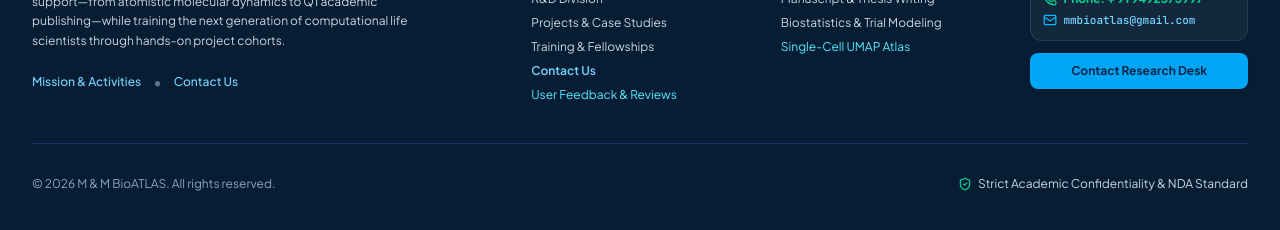
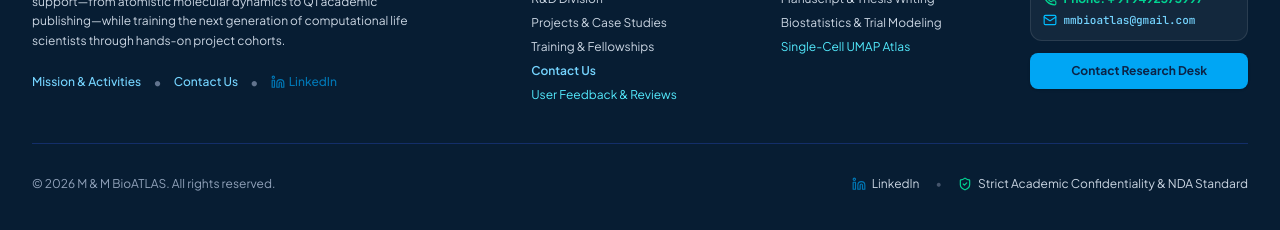
Before and after one commit to mannemunikumar/mmbioatlas, a React (Vite) app: page / in a window 1280 px wide. Shown: the part 6111-6341 px from the top of the page. Built offline with nearby package versions, Linux system fonts and the light colour scheme; no server answers.

Commit message:
feat: update and centralize LinkedIn company profile link
Standardize the M & M BioATLAS LinkedIn URL across all components and add a dedicated link to the footer for improved social connectivity.

```diff
--- a/src/components/ContactPage.tsx
+++ b/src/components/ContactPage.tsx
@@ -1032,7 +1032,7 @@ export const ContactPage: React.FC<ContactPageProps> = ({
 
             <div className="grid grid-cols-2 gap-2.5 pt-1">
               <a
-                href="https://www.linkedin.com"
+                href="https://www.linkedin.com/company/mmbioatlas/?viewAsMember=true"
                 target="_blank"
                 rel="noopener noreferrer"
                 className="flex items-center gap-2.5 p-2.5 rounded-xl bg-white/10 hover:bg-[#0077b5] border border-white/10 transition group"
--- a/src/components/Footer.tsx
+++ b/src/components/Footer.tsx
@@ -4,7 +4,8 @@ import { AtlasView } from '../types';
 import {
   ShieldCheck,
   PhoneCall,
-  Mail
+  Mail,
+  Linkedin
 } from 'lucide-react';
 import { LEADERSHIP_CONTACT } from '../data/organizationData';
 
@@ -39,6 +40,17 @@ export const Footer: React.FC<FooterProps> = ({ onSelectView, onOpenBrandKit, on
               >
                 <span>Contact Us</span>
               </button>
+              <span className="text-slate-500">•</span>
+              <a
+                href="https://www.linkedin.com/company/mmbioatlas/?viewAsMember=true"
+                target="_blank"
+                rel="noopener noreferrer"
+                className="text-xs text-[#0077b5] hover:text-sky-300 flex items-center gap-1 transition font-medium"
+                title="Follow M & M BioATLAS on LinkedIn"
+              >
+                <Linkedin className="w-3.5 h-3.5" />
+                <span>LinkedIn</span>
+              </a>
             </div>
           </div>
 
@@ -213,6 +225,16 @@ export const Footer: React.FC<FooterProps> = ({ onSelectView, onOpenBrandKit, on
             &copy; {new Date().getFullYear()} M &amp; M BioATLAS. All rights reserved.
           </div>
           <div className="flex items-center gap-4">
+            <a
+              href="https://www.linkedin.com/company/mmbioatlas/?viewAsMember=true"
+              target="_blank"
+              rel="noopener noreferrer"
+              className="flex items-center gap-1.5 text-slate-300 hover:text-white transition"
+            >
+              <Linkedin className="w-3.5 h-3.5 text-[#0077b5]" />
+              <span>LinkedIn</span>
+            </a>
+            <span className="text-slate-600">•</span>
             <span className="flex items-center gap-1.5 text-slate-300">
               <ShieldCheck className="w-3.5 h-3.5 text-emerald-400" />
               <span>Strict Academic Confidentiality &amp; NDA Standard</span>
--- a/src/components/InternationalResearchHub.tsx
+++ b/src/components/InternationalResearchHub.tsx
@@ -357,7 +357,7 @@ export const InternationalResearchHub: React.FC<InternationalResearchHubProps> =
               </div>
             </div>
             <a
-              href="https://www.linkedin.com"
+              href="https://www.linkedin.com/company/mmbioatlas/?viewAsMember=true"
               target="_blank"
               rel="noopener noreferrer"
               className="inline-flex items-center gap-1.5 text-xs font-semibold text-[#0077b5] hover:underline"
--- a/src/components/Navbar.tsx
+++ b/src/components/Navbar.tsx
@@ -94,7 +94,7 @@ export const Navbar: React.FC<NavbarProps> = ({
             <span className="text-slate-400 font-medium text-[10px] uppercase tracking-wider">Connect:</span>
             <div className="flex items-center gap-1">
               <a
-                href="https://www.linkedin.com"
+                href="https://www.linkedin.com/company/mmbioatlas/?viewAsMember=true"
                 target="_blank"
                 rel="noopener noreferrer"
                 className="p-1 rounded hover:bg-white/15 text-slate-300 hover:text-sky-300 transition"
@@ -338,7 +338,7 @@ export const Navbar: React.FC<NavbarProps> = ({
             </div>
             <div className="flex items-center justify-around px-4 py-2 bg-slate-50 rounded-xl mx-2 border border-slate-200/80">
               <a
-                href="https://www.linkedin.com"
+                href="https://www.linkedin.com/company/mmbioatlas/?viewAsMember=true"
                 target="_blank"
                 rel="noopener noreferrer"
                 className="flex items-center gap-1 text-xs text-slate-700 hover:text-blue-700 font-medium"
--- a/src/data/organizationData.ts
+++ b/src/data/organizationData.ts
@@ -263,6 +263,7 @@ export const LEADERSHIP_CONTACT = {
   phoneDisplay: '+ 91 9492373997',
   phoneRaw: '+919492373997',
   whatsappUrl: 'https://wa.me/919492373997',
+  linkedinUrl: 'https://www.linkedin.com/company/mmbioatlas/?viewAsMember=true',
   email: 'mmbioatlas@gmail.com',
   directEmail: 'mmbioatlas@gmail.com',
   institutionalEmail: 'research@mmbioatlas.org',
```
